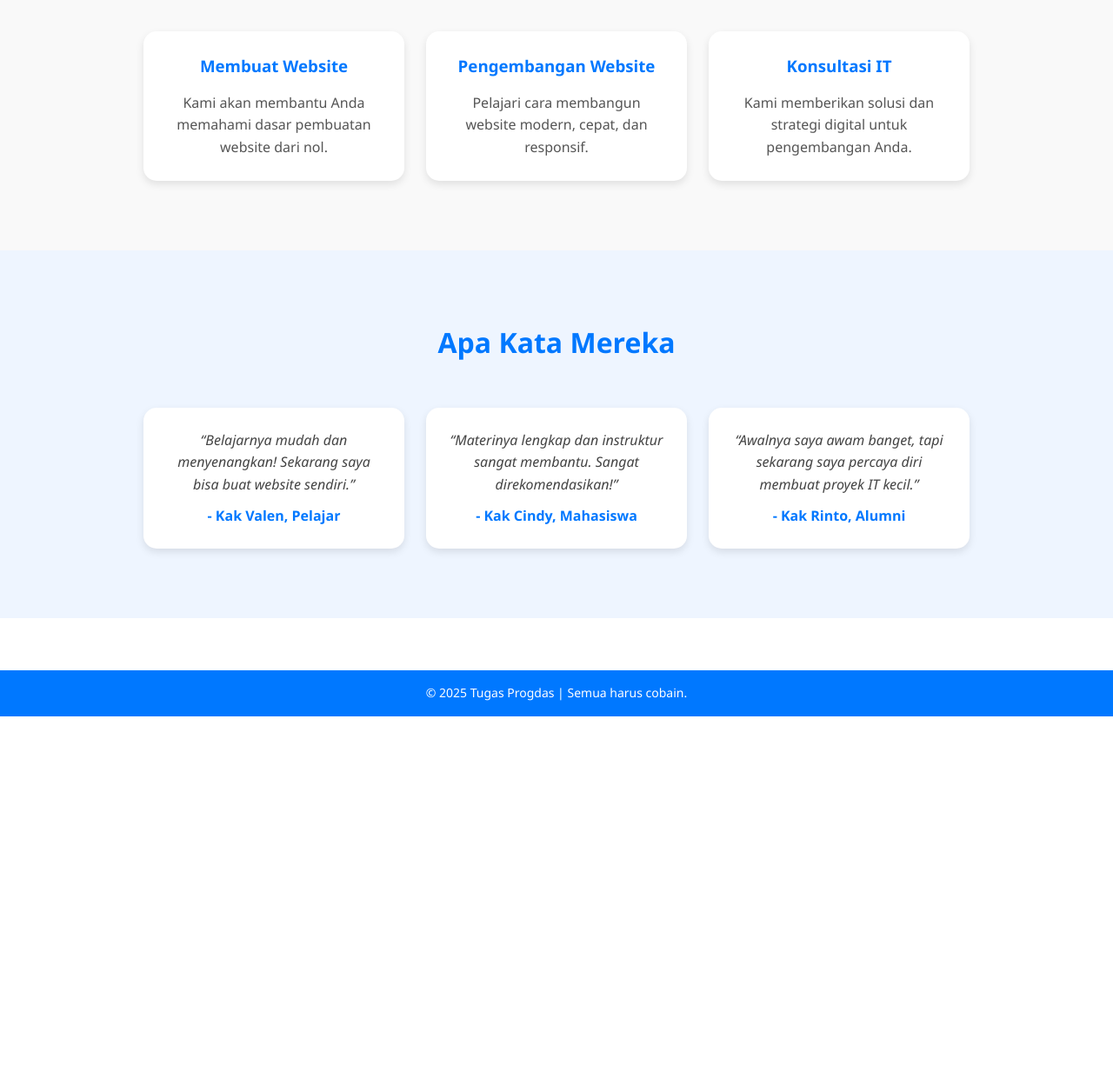
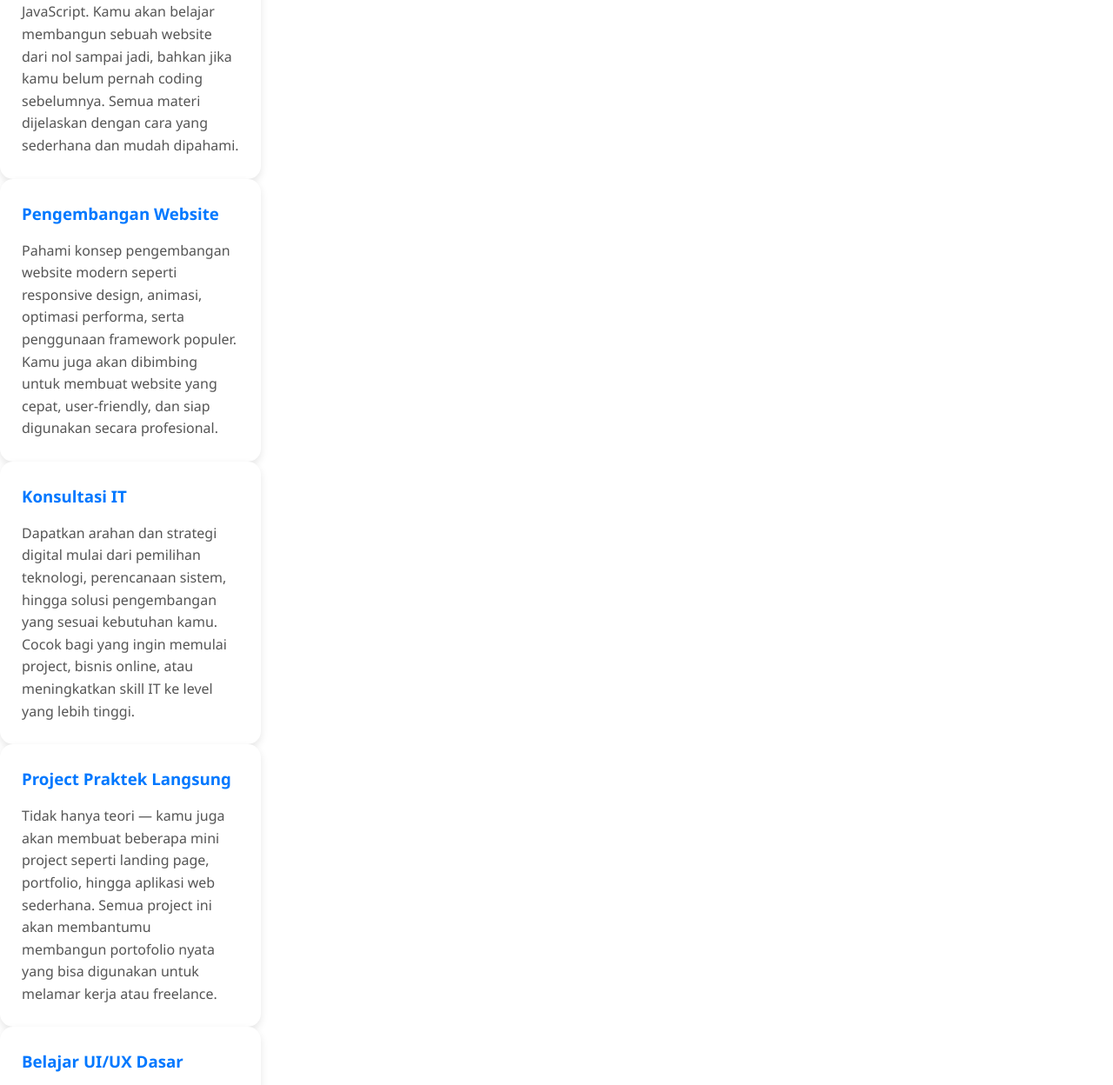
Before and after one commit to Searucsh/progdas, a plain HTML site: page index.html in a window 1280 px wide. Shown: the part 612-1860 px from the top of the page at 87% size. Before the commit the page ends 1436 px from the top, so only its background shows below. Drawn offline with Linux system fonts and the light colour scheme.

Commit message:
esteh manis

```diff
--- a/index.html
+++ b/index.html
@@ -26,24 +26,33 @@
         <a href="#testimoni" class="btn">Pelajari Lebih Lanjut</a>
     </section>
 
-    <!-- Layanan -->
-    <section id="layanan" class="layanan">
-        <h2>Ilmu yang Kamu Pelajari</h2>
-        <div class="layanan-container">
        <div class="card">
         <h3>Membuat Website</h3>
-                <p>Kami akan membantu Anda memahami dasar pembuatan website dari nol.</p>
+        <p>Mulai dari struktur dasar HTML, styling dengan CSS, hingga interaksi menggunakan JavaScript. Kamu akan belajar membangun sebuah website dari nol sampai jadi, bahkan jika kamu belum pernah coding sebelumnya. Semua materi dijelaskan dengan cara yang sederhana dan mudah dipahami.</p>
     </div>
+
     <div class="card">
         <h3>Pengembangan Website</h3>
-                <p>Pelajari cara membangun website modern, cepat, dan responsif.</p>
+        <p>Pahami konsep pengembangan website modern seperti responsive design, animasi, optimasi performa, serta penggunaan framework populer. Kamu juga akan dibimbing untuk membuat website yang cepat, user-friendly, dan siap digunakan secara profesional.</p>
     </div>
+
     <div class="card">
         <h3>Konsultasi IT</h3>
-                <p>Kami memberikan solusi dan strategi digital untuk pengembangan Anda.</p>
+        <p>Dapatkan arahan dan strategi digital mulai dari pemilihan teknologi, perencanaan sistem, hingga solusi pengembangan yang sesuai kebutuhan kamu. Cocok bagi yang ingin memulai project, bisnis online, atau meningkatkan skill IT ke level yang lebih tinggi.</p>
     </div>
+
+    <div class="card">
+        <h3>Project Praktek Langsung</h3>
+        <p>Tidak hanya teori — kamu juga akan membuat beberapa mini project seperti landing page, portfolio, hingga aplikasi web sederhana. Semua project ini akan membantumu membangun portofolio nyata yang bisa digunakan untuk melamar kerja atau freelance.</p>
     </div>
-    </section>
+
+    <div class="card">
+        <h3>Belajar UI/UX Dasar</h3>
+        <p>Pelajari prinsip-prinsip UI/UX seperti hierarchy, spacing, color harmony, hingga cara membuat desain yang nyaman dilihat. Cocok untuk kamu yang ingin website-nya terlihat profesional meskipun belum jago desain.</p>
+    </div>
+
+</div>
+
 
     <!-- Testimoni -->
     <section id="testimoni" class="testimoni">
```
Lines whose indentation alone changed are shown as unchanged.
